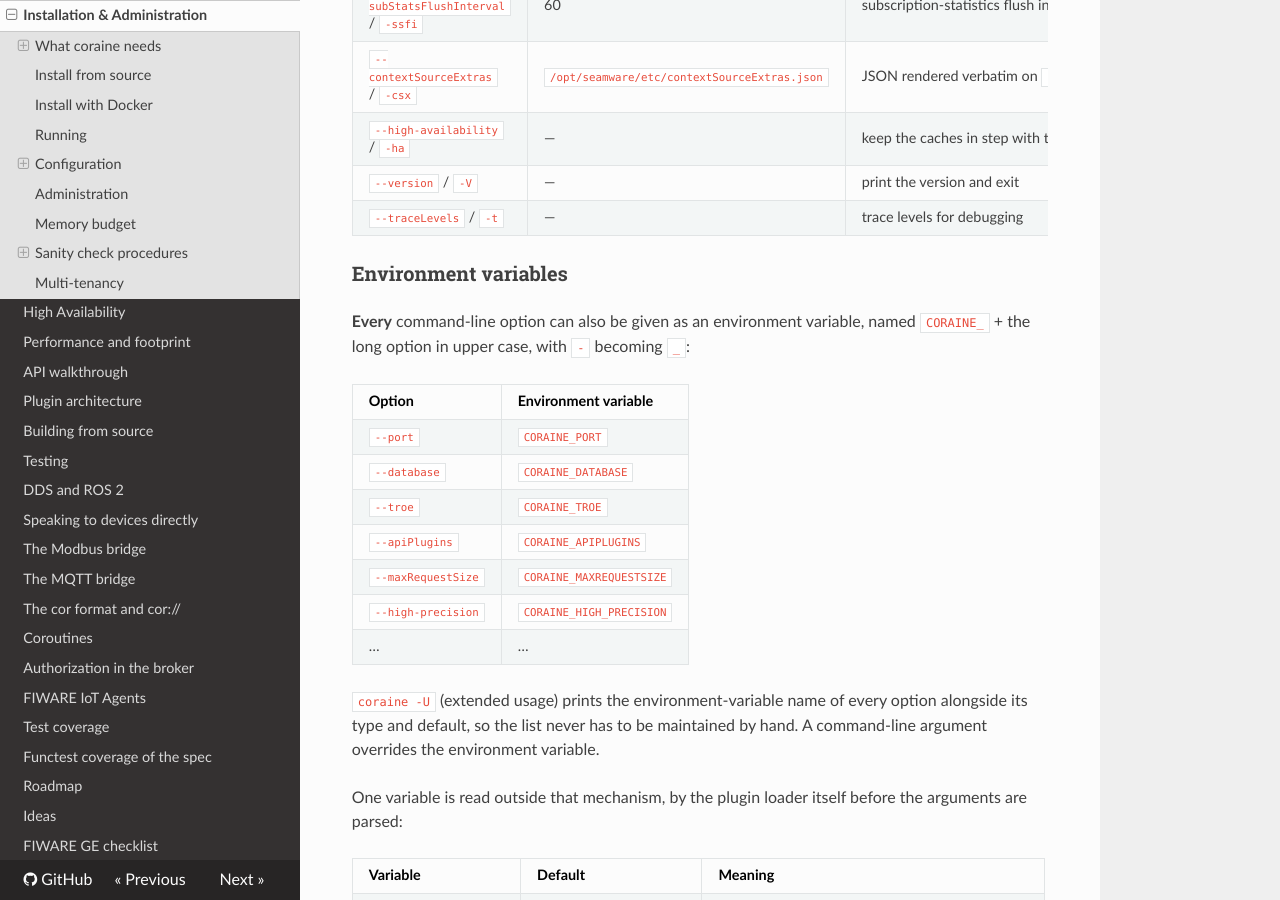
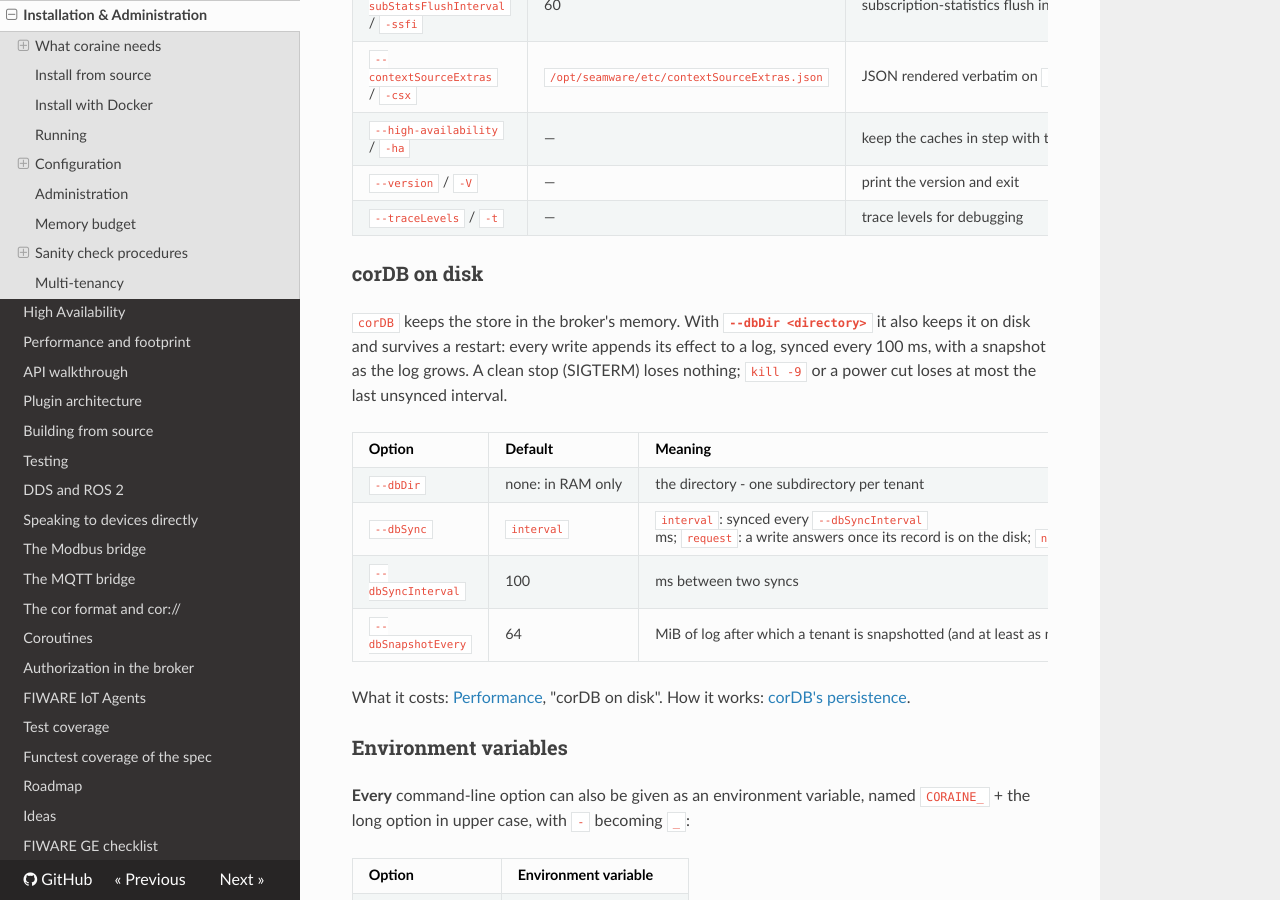
Before and after one commit to SEAMWARE/coraine, an MkDocs documentation site: the page built from doc/installation.md, in a window 1280 px wide and 900 px high, scrolled down 3006 px. Built offline with MkDocs 1.6.1, drawn with Linux system fonts in a browser that asks for light colours; nearby versions of some CDN libraries; comment, search, counter and statistics services are not loaded; some of the changed text lies outside the part shown.

Commit message:
docs: corDB persists with --dbDir - installation (options), the GE checklist (stateful: yes), the plugin table, roadmap (available now; next: cheaper writes), ideas, README
Co-Authored-By: Claude Opus 5.5 <noreply@anthropic.com>

````diff
--- a/doc/installation.md
+++ b/doc/installation.md
@@ -108,6 +108,23 @@ select, because a plugin contributes its own options (for example `--dbHost`,
 | `--high-availability` / `-ha` | — | keep the caches in step with the other instances (`mongo` = change streams; needs the `mongoc` DB **and** a replica set) - see [High Availability](high-availability.md) |
 | `--version` / `-V` | — | print the version and exit |
 | `--traceLevels` / `-t` | — | trace levels for debugging |
+
+### corDB on disk
+
+`corDB` keeps the store in the broker's memory. With **`--dbDir <directory>`** it also keeps
+it on disk and survives a restart: every write appends its effect to a log, synced
+every 100 ms, with a snapshot as the log grows. A clean stop (SIGTERM) loses nothing;
+`kill -9` or a power cut loses at most the last unsynced interval.
+
+| Option | Default | Meaning |
+|--------|---------|---------|
+| `--dbDir` | none: in RAM only | the directory - one subdirectory per tenant |
+| `--dbSync` | `interval` | `interval`: synced every `--dbSyncInterval` ms; `request`: a write answers once its record is on the disk; `none`: written, never synced |
+| `--dbSyncInterval` | 100 | ms between two syncs |
+| `--dbSnapshotEvery` | 64 | MiB of log after which a tenant is snapshotted (and at least as much as its last snapshot) |
+
+What it costs: [Performance](performance.md), "corDB on disk". How it works:
+[corDB's persistence](https://github.com/SEAMWARE/corDB/blob/main/doc/persistence.md).
 
 ### Environment variables
 
@@ -232,7 +249,8 @@ end-to-end test the database exists:
 mongosh --quiet --eval 'db.getMongo().getDBNames()'
 ```
 
-`corDB` keeps its state in the broker process and needs no database.
+`corDB` keeps its state in the broker process and needs no database - with
+`--dbDir`, in that directory (`snap-N.cor`, `log-N.cor`, per tenant).
 
 ### Diagnosis
 
@@ -248,6 +266,6 @@ mongosh --quiet --eval 'db.getMongo().getDBNames()'
 
 Tenants are selected per request with the `NGSILD-Tenant` header. With the `mongoc`
 plugin each tenant is a separate database; with `corDB` each tenant is a separate
-in-memory store. No configuration is needed to create one: a write naming an
+store (and, with `--dbDir`, a directory of its own). No configuration is needed to create one: a write naming an
 unknown tenant creates it, while a read of a tenant that does not exist answers
 **404 NonexistentTenant** rather than an empty result.
````
Also changed, not shown: README.md (+3 -3 lines), doc/bridge-channels-details.md (+2 -2 lines), doc/fiware-ge-checklist.md (+7 -8 lines), doc/ideas.md (+6 -6 lines), doc/plugin-architecture.md (+1 -1 lines), doc/roadmap.md (+3 -1 lines).
